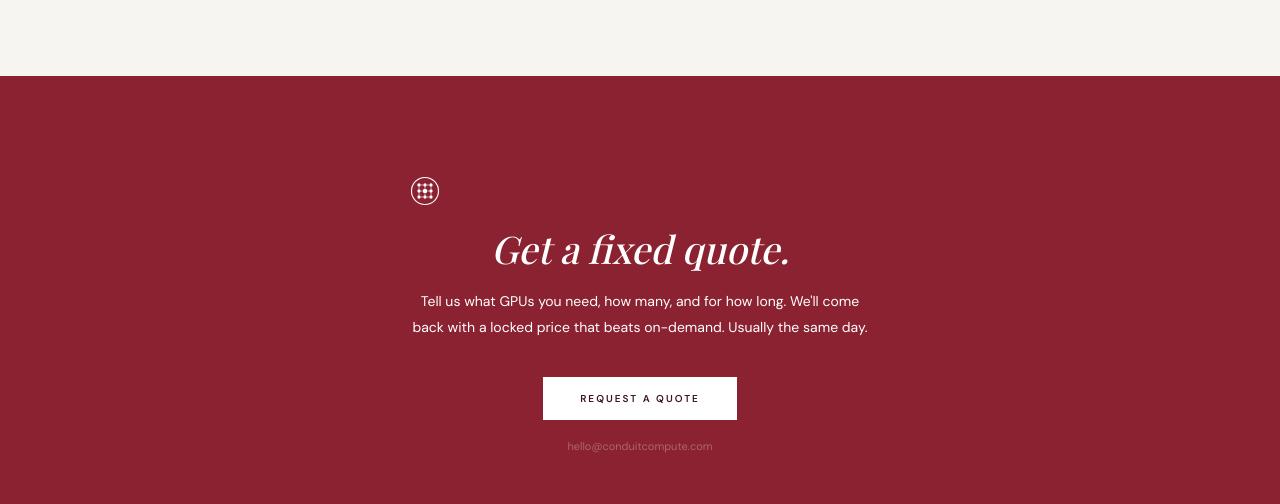
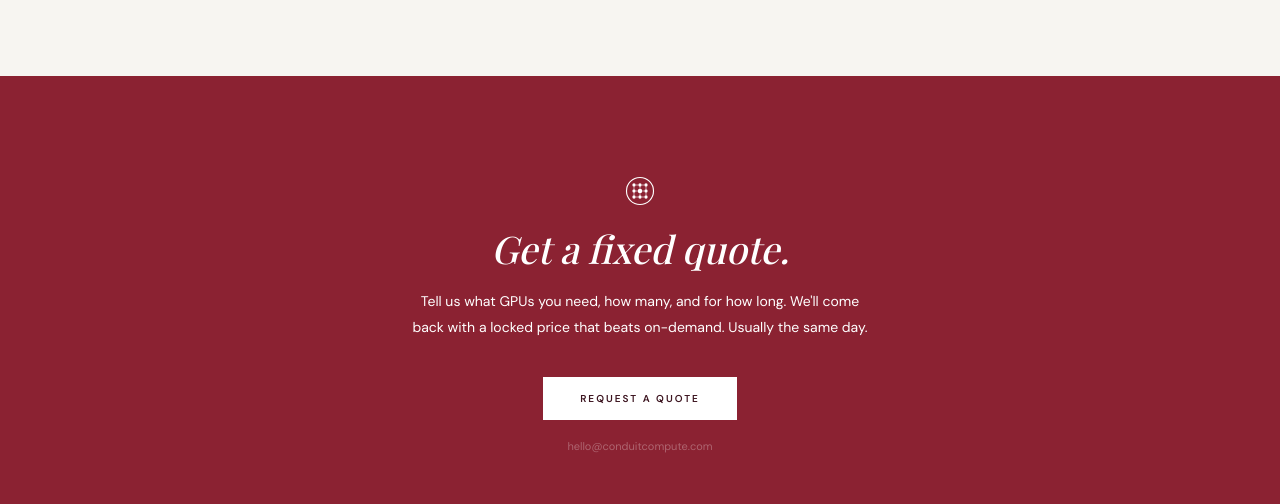
Before and after one commit to conduitcompute/conduit-website, a Next.js app: page / in a window 1280 px wide. Shown: the part 4723-5227 px from the top of the page. Built offline with nearby package versions, Linux system fonts and the light colour scheme; a web font is replaced by a local one.

Commit message:
Center CTA icon + content with flex layout

```diff
--- a/app/page.tsx
+++ b/app/page.tsx
@@ -295,7 +295,7 @@ const Site = () => {
 
       {/* CTA - RED */}
       <section id="contact" style={{ background: red, color: "#fff", padding: "100px 48px", textAlign: "center" }}>
-        <div {...anim("ct")} style={{ maxWidth: 460, margin: "0 auto", ...anim("ct").style }}>
+        <div {...anim("ct")} style={{ maxWidth: 460, margin: "0 auto", display: "flex", flexDirection: "column", alignItems: "center", textAlign: "center", ...anim("ct").style }}>
           <Mark size={30} color="#fff" />
           <h2 className="wm" style={{ fontSize: 38, fontWeight: 500, fontStyle: "italic", lineHeight: 1.2, marginTop: 20, marginBottom: 16, color: "#fff" }}>
             Get a fixed quote.
```
